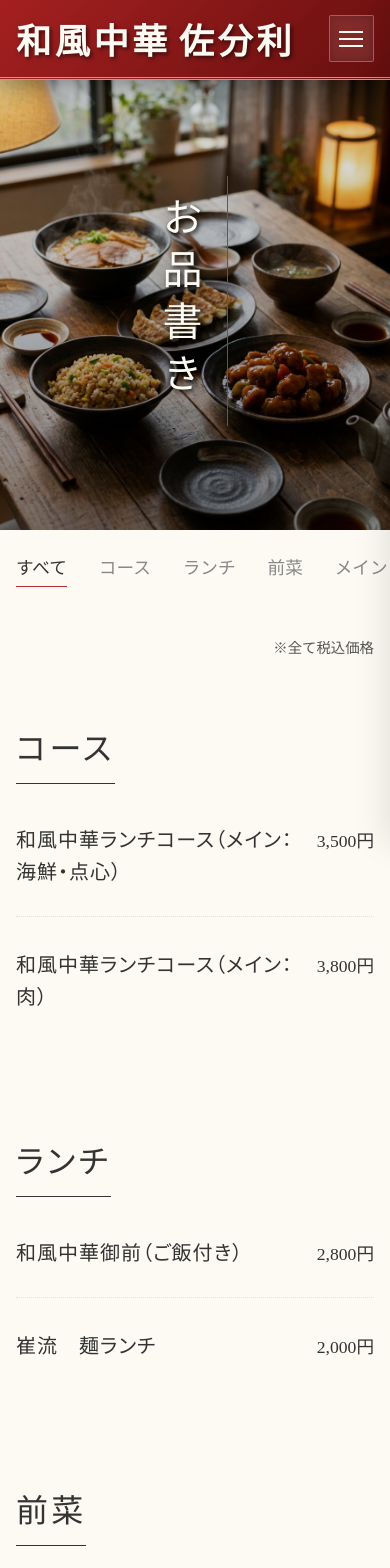
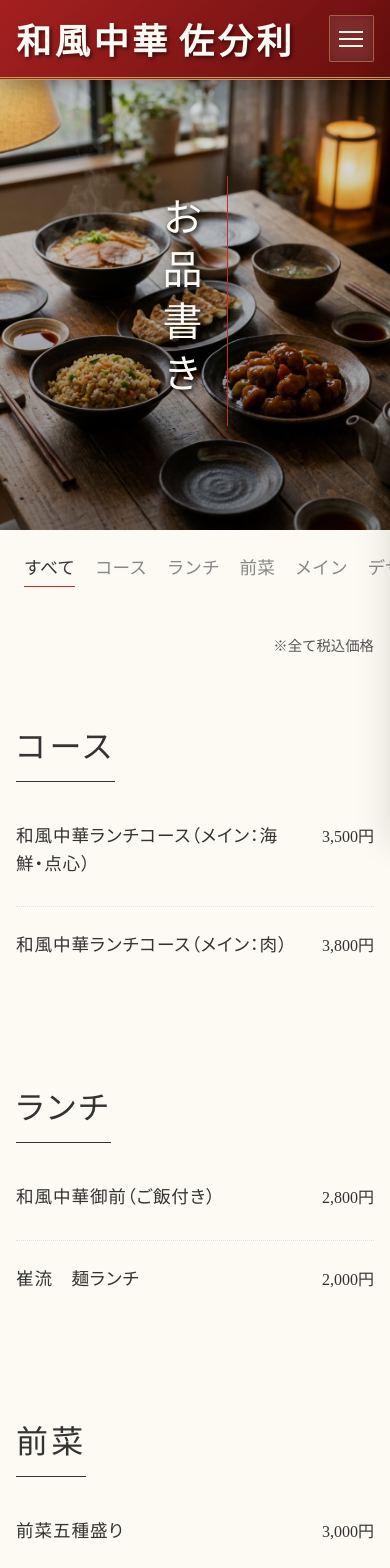
Before and after one commit to por-lgtm/saburi, a Next.js app: page /menu in a window 390 px wide. Shown: the top 1568 px of the page. Built offline with nearby package versions, Linux system fonts and the light colour scheme.

Commit message:
Improve mobile UI: compact spacing and adjusted typography

```diff
--- a/src/components/Menu/CategoryNav.module.css
+++ b/src/components/Menu/CategoryNav.module.css
@@ -62,6 +62,10 @@
 @media (max-width: 768px) {
   .navList {
     justify-content: flex-start;
+    gap: 1.25rem;
+    /* Tighter gap for mobile */
+    padding: 0 0.5rem;
+    /* Add side padding */
   }
 }
 
--- a/src/components/Menu/MenuSection.module.css
+++ b/src/components/Menu/MenuSection.module.css
@@ -21,6 +21,13 @@
     flex-direction: column;
     gap: 2rem;
     /* Spacing between items */
+}
+
+@media (max-width: 768px) {
+    .grid {
+        gap: 1.5rem;
+        /* Tighter spacing on mobile */
+    }
 }
 
 /* Tablet & Desktop: Switch to a 2-column list for better readability */
@@ -98,6 +105,13 @@
     /* Space before price */
 }
 
+@media (max-width: 768px) {
+    .itemName {
+        font-size: 1.1rem;
+        /* Slightly smaller on mobile */
+    }
+}
+
 .itemDesc {
     font-size: 0.95rem;
     color: #555;
@@ -116,8 +130,12 @@
     font-size: 1.1rem;
     margin-top: 0;
     /* Remove top margin */
-    text-align: right;
-    white-space: nowrap;
-    /* Prevent price breaking */
     flex-shrink: 0;
 }
+
+@media (max-width: 768px) {
+    .itemPrice {
+        font-size: 1rem;
+        /* Match smaller item name */
+    }
+}
```
